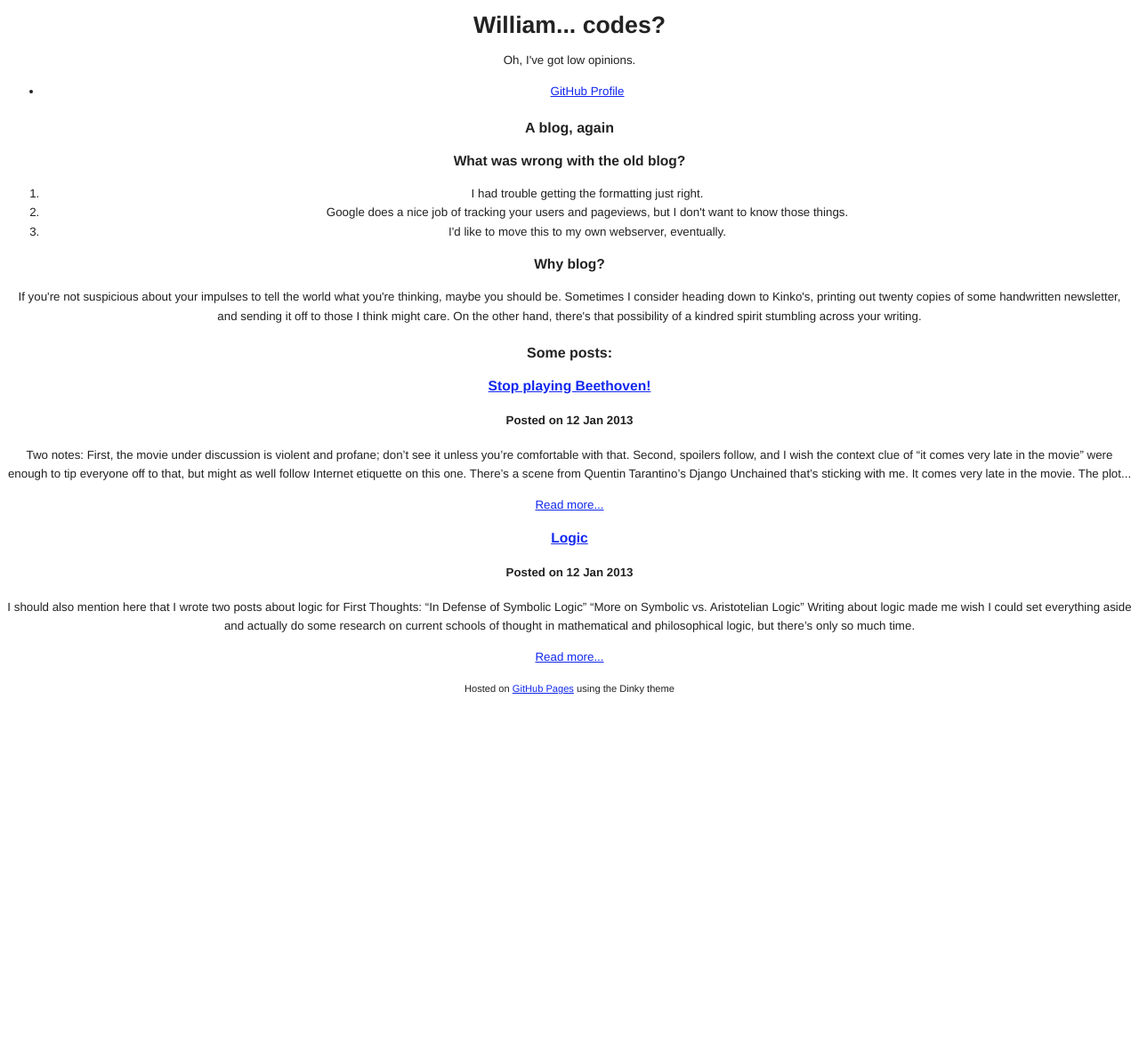
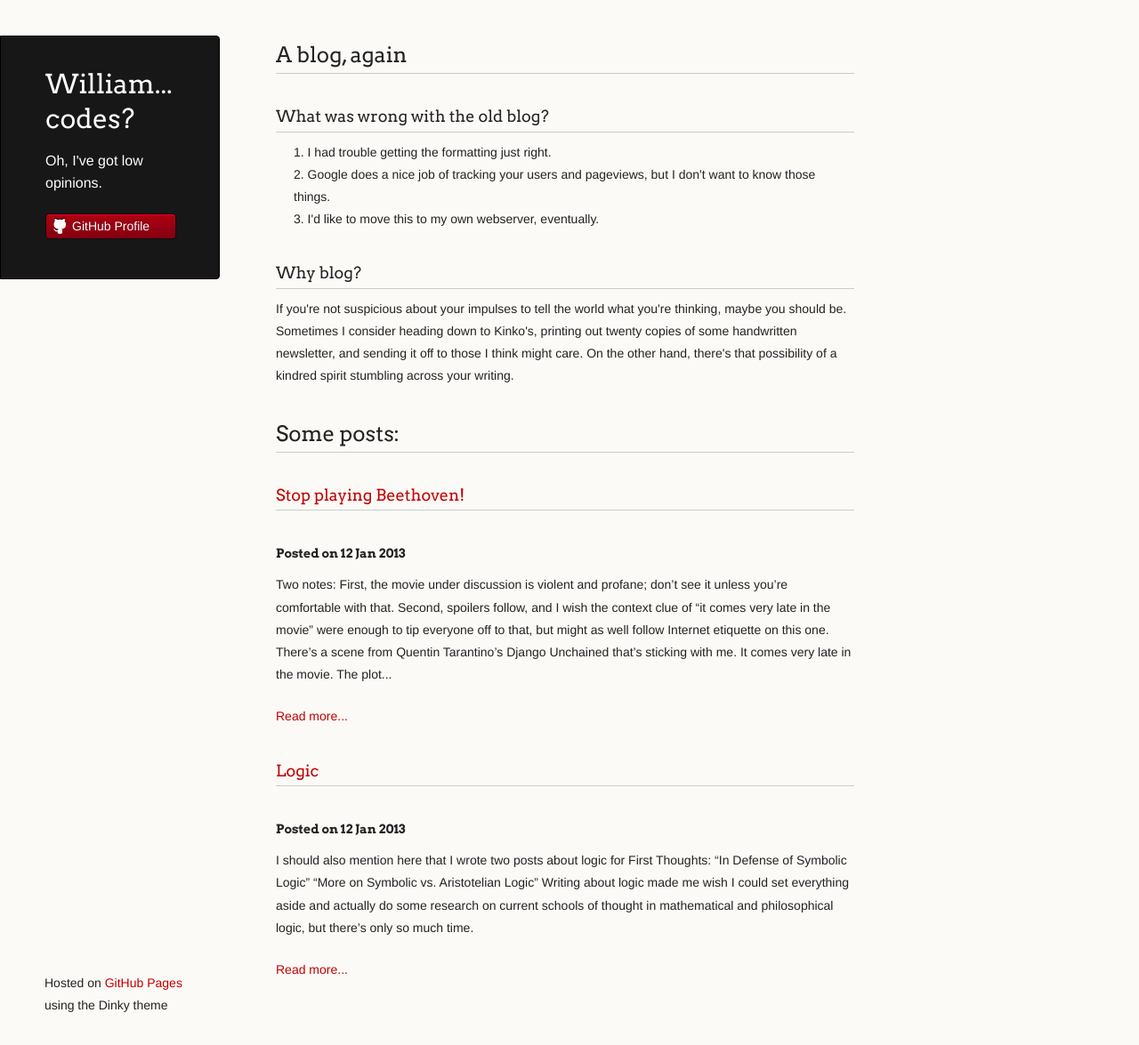
Before and after one commit to williamrandolph/williamrandolph.github.com, a Jekyll site: the page built from index.html, in a window 1280 px wide and 1175 px high. Shown: the whole window at 89% size. Built offline with Jekyll 4.4.1, drawn with Linux system fonts in a browser that asks for light colours; Markdown is read by kramdown in place of the engine named in the settings.

```diff
--- a/stylesheets/styles.css
+++ b/stylesheets/styles.css
@@ -1,170 +1,413 @@
-body {
-    text-align:center;
-    font-family: "helvetica";
-    color:#222;
-	font-size: 10pt;
-	line-height:16pt;
-}
+@import url(https://fonts.googleapis.com/css?family=Arvo:400,700,400italic);
 
-#main
-{
-    text-align:left;
-    width:1000px;
-    margin-left:auto;
-    margin-right:auto; }
-a { color:#1328ed;  }
+/* MeyerWeb Reset */
 
-ol, ul, li p, blockquote {
-
-	font-family: "helvetica",geneva,arial,sans-serif;
-}
-
-#topics
-{
-    margin-top:57px;
-}
-#greatest { color:#666;font-size:13px;margin-top:42px;line-height:130% }
-#greatest .section { color:#222 }
-#greatest a {  }
-
-
-#footer { margin-top:60px;width:800px;margin-left:auto;margin-right:auto;color:#ca2;border-top:1px dotted #aaa;text-align:center }
-
-li p { margin-top:10px; }
-
-h2 { font-size:medium;font-family:helvetica;margin-top:20px; }
-
-blockquote {
-    color:#446;
-    background:#fffff9;
-    line-height:180%;
-    padding-left:22px;
-    padding-right:22px;
-    padding-top:12px;
-    padding-bottom:12px;
-    font-size:10pt;
-    margin-left:10px;
-    margin-right:40px;
-    margin-top:20px;
-    margin-bottom:20px;
+html, body, div, span, applet, object, iframe,
+h1, h2, h3, h4, h5, h6, p, blockquote, pre,
+a, abbr, acronym, address, big, cite, code,
+del, dfn, em, img, ins, kbd, q, s, samp,
+small, strike, strong, sub, sup, tt, var,
+b, u, i, center,
+dl, dt, dd, ol, ul, li,
+fieldset, form, label, legend,
+table, caption, tbody, tfoot, thead, tr, th, td,
+article, aside, canvas, details, embed,
+figure, figcaption, footer, header, hgroup,
+menu, nav, output, ruby, section, summary,
+time, mark, audio, video {
+  margin: 0;
+  padding: 0;
+  border: 0;
+  font: inherit;
+  vertical-align: baseline;
 }
 
 
-.post_title { font-size:24px;color:#999999;font-family:times;padding-bottom:20px }
+/* Base text styles */
 
+body {
+  padding:10px 50px 0 0;
+  font-family:"Helvetica Neue", Helvetica, Arial, sans-serif;
+	font-size: 14px;
+	color: #232323;
+	background-color: #FBFAF7;
+	margin: 0;
+	line-height: 1.8em;
+	-webkit-font-smoothing: antialiased;
 
-.section { font-weight:bold}
-/*body, ol, li {
-	font-size:small;
-	color:#454545;
-	font-family:verdana,geneva,arial,sans-serif;
-	line-height:18px;
-}*/
-
-
- #entries {
- 	width:592px;
- 	float:left;
- 	margin-right:90px;
- 	overflow:hidden;
- 	text-align:justify;
 }
 
-#entries img { text-align:center;margin-top:10px;margin-bottom:10px }
-
-#right_col
-{
-    float:left;
-    width:250px;
-    font-family:helvetica;
-    font-size:10pt;
-    line-height:120%;
-    margin-top:40px;
+h1, h2, h3, h4, h5, h6 {
+  color:#232323;
+  margin:36px 0 10px;
 }
 
-#archive { margin-top:30px; }
-.archive {
-font-family:monaco;font-size:10px;
-}
-legend { font-weight:bold;color:#444;font-size:10px}
-fieldset { border: 1px solid #fff;margin-left:-6px;padding:5px;margin-bottom:10px}
-#archive a { text-decoration:none; }
-
-.inactive { color:#eee }
-.invisible {
-	font-size:2px;
-	visibility: hidden;
-	line-height:20%;
+p, ul, ol, table, dl {
+  margin:0 0 22px;
 }
 
-.blogroll { color:#666;}
-
-.caption {
-	font-size:x-small;
-	color:#454545;
+h1, h2, h3 {
+	font-family: Arvo, Monaco, serif;
+  line-height:1.3;
+	font-weight: normal;
 }
 
-.date {
-	font-size:small;
-	font-weight:bold;
-	color:#121212;
-	font-family:verdana;
+h1,h2, h3 {
+	display: block;
+	border-bottom: 1px solid #ccc;
+	padding-bottom: 5px;
 }
 
-a.date {
-	color:#121212;
+h1 {
+	font-size: 30px;
 }
 
-.justify {
-	text-align:justify;
+h2 {
+	font-size: 24px;
+}
+
+h3 {
+	font-size: 18px;
+}
+
+h4, h5, h6 {
+	font-family: Arvo, Monaco, serif;
+	font-weight: 700;
+}
+
+a {
+  color:#C30000;
+  font-weight:200;
+  text-decoration:none;
+}
+
+a:hover {
+	text-decoration: underline;
+}
+
+a small {
+	font-size: 12px;
+}
+
+em {
+	font-style: italic;
+}
+
+strong {
+  font-weight:700;
+}
+
+ul li {
+  list-style: inside;
+  padding-left: 25px;
+}
+
+ol li {
+  list-style: decimal inside;
+  padding-left: 20px;
+}
+
+blockquote {
+  margin: 0;
+  padding: 0 0 0 20px;
+  font-style: italic;
+}
+
+dl, dt, dd, dl p {
+	font-color: #444;
+}
+
+dl dt {
+  font-weight: bold;
+}
+
+dl dd {
+  padding-left: 20px;
+  font-style: italic;
+}
+
+dl p {
+  padding-left: 20px;
+  font-style: italic;
+}
+
+hr {
+  border:0;
+  background:#ccc;
+  height:1px;
+  margin:0 0 24px;
+}
+
+/* Images */
+
+img {
+  position: relative;
+  margin: 0 auto;
+  max-width: 650px;
+  padding: 5px;
+  margin: 10px 0 32px 0;
+  border: 1px solid #ccc;
 }
 
 
- a.email {
- 	font-size:x-small;
- 	font-style:italic;
- 	text-decoration:none;
+/* Code blocks */
+
+code, pre {
+	font-family: Monaco, "Bitstream Vera Sans Mono", "Lucida Console", Terminal, monospace;
+  color:#000;
+  font-size:14px;
 }
 
- a.permalink {
-	font-size:x-small;
-	color:#767676;
+pre {
+	padding: 4px 12px;
+  background: #FDFEFB;
+  border-radius:4px;
+  border:1px solid #D7D8C8;
+  overflow: auto;
+  overflow-y: hidden;
+	margin-bottom: 32px;
 }
 
 
- .entrybox {
+/* Tables */
 
- 	padding:10px;
+table {
+  width:100%;
 }
 
- #reading {
- 	width:220px;
+table {
+  border: 1px solid #ccc;
+  margin-bottom: 32px;
+  text-align: left;
+ }
+
+th {
+  font-family: 'Arvo', Helvetica, Arial, sans-serif;
+	font-size: 18px;
+	font-weight: normal;
+  padding: 10px;
+  background: #232323;
+  color: #FDFEFB;
+ }
+
+td {
+  padding: 10px;
+	background: #ccc;
+ }
+
+
+/* Wrapper */
+.wrapper {
+  width:960px;
+}
+
+
+/* Header */
+
+header {
+	background-color: #171717;
+	color: #FDFDFB;
+  width:170px;
+  float:left;
+  position:fixed;
+	border: 1px solid #000;
+	-webkit-border-top-right-radius: 4px;
+	-webkit-border-bottom-right-radius: 4px;
+	-moz-border-radius-topright: 4px;
+	-moz-border-radius-bottomright: 4px;
+	border-top-right-radius: 4px;
+	border-bottom-right-radius: 4px;
+	padding: 34px 25px 22px 50px;
+	margin: 30px 25px 0 0;
+	-webkit-font-smoothing: antialiased;
+}
+
+p.header {
+	font-size: 16px;
+}
+
+h1.header {
+	font-family: Arvo, sans-serif;
+	font-size: 30px;
+	font-weight: 300;
+	line-height: 1.3em;
+	border-bottom: none;
+	margin-top: 0;
+}
+
+
+h1.header, a.header, a.name, header a{
+	color: #fff;
+}
+
+a.header {
+	text-decoration: underline;
+}
+
+a.name {
+	white-space: nowrap;
+}
+
+header ul {
+  list-style:none;
+  padding:0;
+}
+
+header li {
+	list-style-type: none;
+  width:132px;
+  height:15px;
+	margin-bottom: 12px;
+	line-height: 1em;
+	padding: 6px 6px 6px 7px;
+
+	background: #AF0011;
+	background: -moz-linear-gradient(top, #AF0011 0%, #820011 100%);
+  background: -webkit-gradient(linear, left top, left bottom, color-stop(0%,#f8f8f8), color-stop(100%,#dddddd));
+  background: -webkit-linear-gradient(top, #AF0011 0%,#820011 100%);
+  background: -o-linear-gradient(top, #AF0011 0%,#820011 100%);
+  background: -ms-linear-gradient(top, #AF0011 0%,#820011 100%);
+  background: linear-gradient(top, #AF0011 0%,#820011 100%);
+
+	border-radius:4px;
+  border:1px solid #0D0D0D;
+
+	-webkit-box-shadow: inset 0px 1px 1px 0 rgba(233,2,38, 1);
+	box-shadow: inset 0px 1px 1px 0 rgba(233,2,38, 1);
 
 }
 
-
- #blogroll {
- 	width:280px;
+header li:hover {
+	background: #C3001D;
+	background: -moz-linear-gradient(top, #C3001D 0%, #950119 100%);
+  background: -webkit-gradient(linear, left top, left bottom, color-stop(0%,#f8f8f8), color-stop(100%,#dddddd));
+  background: -webkit-linear-gradient(top, #C3001D 0%,#950119 100%);
+  background: -o-linear-gradient(top, #C3001D 0%,#950119 100%);
+  background: -ms-linear-gradient(top, #C3001D 0%,#950119 100%);
+  background: linear-gradient(top, #C3001D 0%,#950119 100%);
 }
 
- .title, .subtitle {
- 	font-size:21px;
- 	font-family:"copperplate";
- 	color:#343434;
- 	line-height:80%;
+a.buttons {
+	-webkit-font-smoothing: antialiased;
+	background: url(../images/arrow-down.png) no-repeat;
+	font-weight: normal;
+	text-shadow: rgba(0, 0, 0, 0.4) 0 -1px 0;
+	padding: 2px 2px 2px 22px;
+	height: 30px;
 }
 
- .subtitle {
- 	font-size:small;
- 	font-style:italic;
- 	font-family:times;
- 	font-weight:normal;
- 	color:#6a6a6a;
- 	line-height:130%;
+a.github {
+	background: url(../images/octocat-small.png) no-repeat 1px;
 }
 
- .footnote {
- 	font-size:small;
- 	color:#878253;
- 	font-style:italic;
+a.buttons:hover {
+	color: #fff;
+	text-decoration: none;
 }
+
+
+/* Section - for main page content */
+
+section {
+  width:650px;
+  float:right;
+  padding-bottom:50px;
+}
+
+
+/* Footer */
+
+footer {
+  width:170px;
+  float:left;
+  position:fixed;
+  bottom:10px;
+	padding-left: 50px;
+}
+
+@media print, screen and (max-width: 960px) {
+
+  div.wrapper {
+    width:auto;
+    margin:0;
+  }
+
+  header, section, footer {
+    float:none;
+    position:static;
+    width:auto;
+  }
+
+	footer {
+		border-top: 1px solid #ccc;
+		margin:0 84px 0 50px;
+		padding:0;
+	}
+
+  header {
+    padding-right:320px;
+  }
+
+  section {
+    padding:20px 84px 20px 50px;
+    margin:0 0 20px;
+  }
+
+  header a small {
+    display:inline;
+  }
+
+  header ul {
+    position:absolute;
+    right:130px;
+    top:84px;
+  }
+}
+
+@media print, screen and (max-width: 720px) {
+  body {
+    word-wrap:break-word;
+  }
+
+  header {
+    padding:10px 20px 0;
+		margin-right: 0;
+  }
+
+	section {
+    padding:10px 0 10px 20px;
+    margin:0 0 30px;
+  }
+
+	footer {
+		margin: 0 0 0 30px;
+	}
+
+  header ul, header p.view {
+    position:static;
+  }
+}
+
+@media print, screen and (max-width: 480px) {
+
+  header ul li.download {
+    display:none;
+  }
+
+	footer {
+		margin: 0 0 0 20px;
+	}
+
+	footer a{
+		display:block;
+	}
+
+}
+
+@media print {
+  body {
+    padding:0.4in;
+    font-size:12pt;
+    color:#444;
+  }
+}
```
Lines whose indentation alone changed are shown as unchanged.
